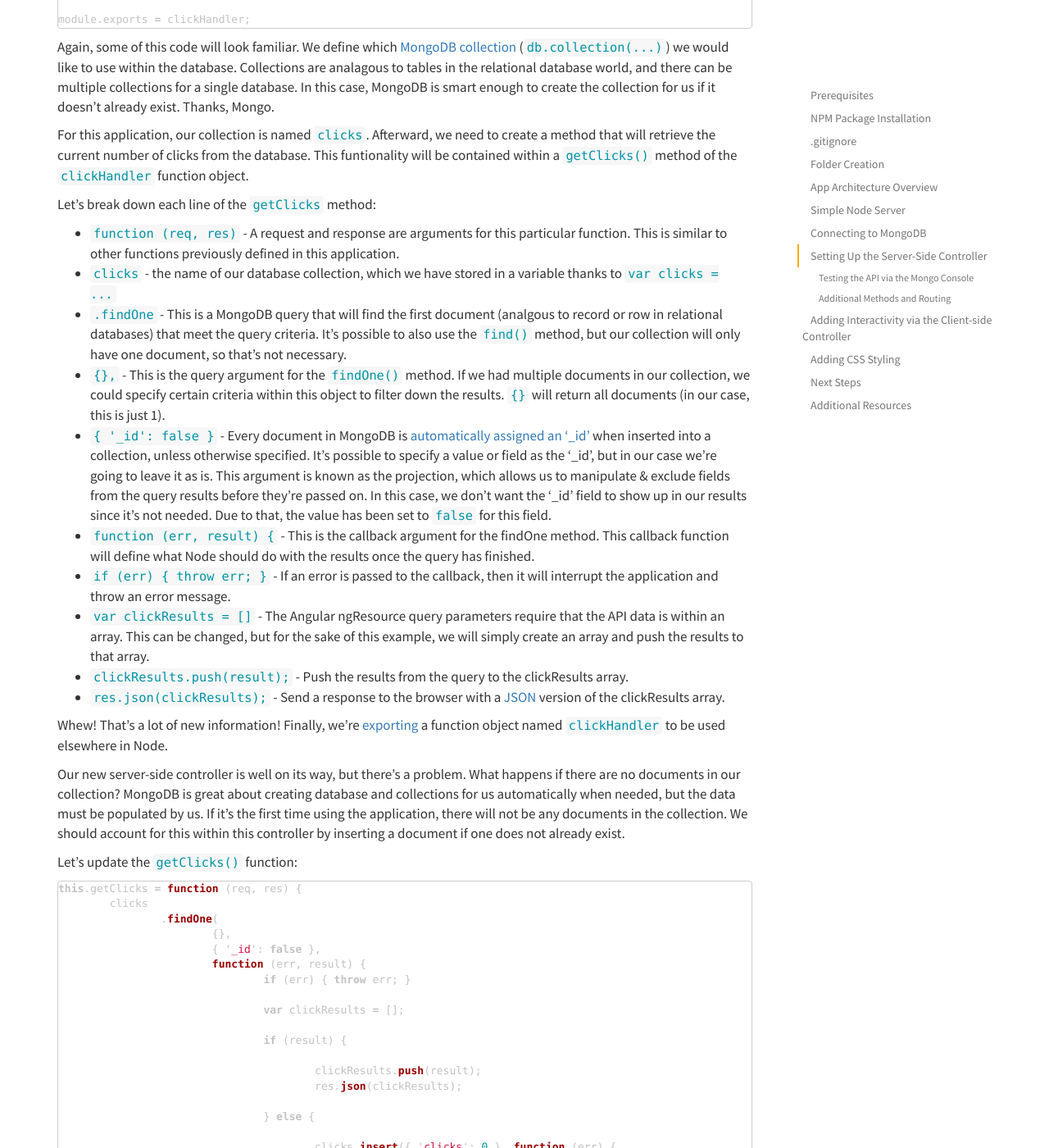
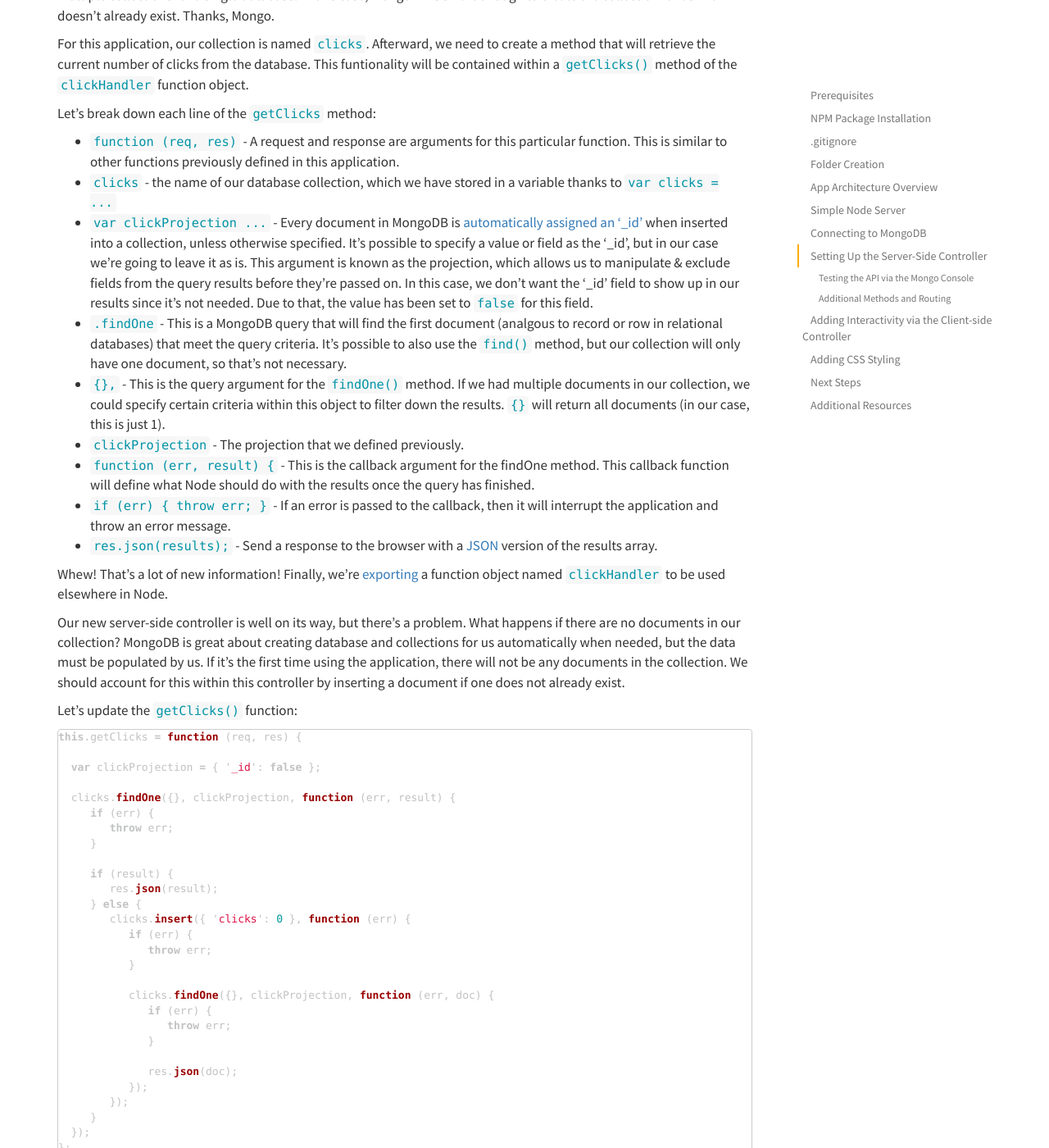
Before and after one commit to johnstonbl01/clementinejs, a Jekyll site: the page built from tutorials/tutorial-beginner.md, in a window 1280 px wide and 1400 px high, scrolled down 11339 px. Shown: the whole window at 82% size. Built offline with Jekyll 4.4.1, drawn with Linux system fonts in a browser that asks for light colours; Markdown is read by kramdown in place of the engine named in the settings; some of the changed text lies outside the part shown.

Commit message:
Remove erroneous Angular references in beginner tutorial.

````diff
--- a/tutorials/tutorial-beginner.md
+++ b/tutorials/tutorial-beginner.md
@@ -483,19 +483,13 @@
 	var clicks = db.collection('clicks');
 
 	this.getClicks = function (req, res) {
-		clicks
-			.findOne(
-				{},
-				{ '_id': false },
-				function (err, result) {
-					if (err) { throw err; }
+		clicks.findOne({}, clickProjection, function (err, result) {
+      if (err) {
+        throw err;
+      }
 
-					var clickResults = [];
-
-					clickResults.push(result);
-					res.json(clickResults);
-				}
-			);
+      res.json(result);
+    })
 	};
 };
 
@@ -510,14 +504,13 @@
 
 - `function (req, res)` - A request and response are arguments for this particular function. This is similar to other functions previously defined in this application.
 - `clicks` - the name of our database collection, which we have stored in a variable thanks to `var clicks = ...`
+- `var clickProjection ...` - Every document in MongoDB is [automatically assigned an '_id'](http://docs.mongodb.org/manual/reference/object-id/) when inserted into a collection, unless otherwise specified. It's possible to specify a value or field as the '_id', but in our case we're going to leave it as is. This argument is known as the projection, which allows us to manipulate & exclude fields from the query results before they're passed on. In this case, we don't want the '_id' field to show up in our results since it's not needed. Due to that, the value has been set to `false` for this field.
 - [`.findOne`](http://mongodb.github.io/node-mongodb-native/markdown-docs/queries.html#find-first-occurence-with-findone) - This is a MongoDB query that will find the first document (analgous to record or row in relational databases) that meet the query criteria. It's possible to also use the [`find()`](http://mongodb.github.io/node-mongodb-native/markdown-docs/queries.html#making-queries-with-find) method, but our collection will only have one document, so that's not necessary.
 - `{},` - This is the query argument for the `findOne()` method. If we had multiple documents in our collection, we could specify certain criteria within this object to filter down the results. `{}` will return all documents (in our case, this is just 1).
-- `{ '_id': false }` - Every document in MongoDB is [automatically assigned an '_id'](http://docs.mongodb.org/manual/reference/object-id/) when inserted into a collection, unless otherwise specified. It's possible to specify a value or field as the '_id', but in our case we're going to leave it as is. This argument is known as the projection, which allows us to manipulate & exclude fields from the query results before they're passed on. In this case, we don't want the '_id' field to show up in our results since it's not needed. Due to that, the value has been set to `false` for this field.
+- `clickProjection` - The projection that we defined previously.
 - `function (err, result) {` - This is the callback argument for the findOne method. This callback function will define what Node should do with the results once the query has finished.
 - `if (err) { throw err; }` - If an error is passed to the callback, then it will interrupt the application and throw an error message.
-- `var clickResults = []` - The Angular ngResource query parameters require that the API data is within an array. This can be changed, but for the sake of this example, we will simply create an array and push the results to that array.
-- `clickResults.push(result);` - Push the results from the query to the clickResults array.
-- `res.json(clickResults);` - Send a response to the browser with a [JSON](http://www.json.org/) version of the clickResults array.
+- `res.json(results);` - Send a response to the browser with a [JSON](http://www.json.org/) version of the results array.
 
 Whew! That's a lot of new information! Finally, we're [exporting](https://nodejs.org/api/modules.html#modules_module_exports) a function object named `clickHandler` to be used elsewhere in Node.
 
@@ -527,41 +520,33 @@
 
 ```js
 this.getClicks = function (req, res) {
-	clicks
-		.findOne(
-			{},
-			{ '_id': false },
-			function (err, result) {
-				if (err) { throw err; }
 
-				var clickResults = [];
+  var clickProjection = { '_id': false };
 
-				if (result) {
+  clicks.findOne({}, clickProjection, function (err, result) {
+     if (err) {
+        throw err;
+     }
 
-					clickResults.push(result);
-					res.json(clickResults);
+     if (result) {
+        res.json(result);
+     } else {
+        clicks.insert({ 'clicks': 0 }, function (err) {
+           if (err) {
+              throw err;
+           }
 
-				} else {
+           clicks.findOne({}, clickProjection, function (err, doc) {
+              if (err) {
+                 throw err;
+              }
 
-					clicks.insert({ 'clicks': 0 }, function (err) {
-						if (err) { throw err; }
-
-						clicks.findOne(
-							{},
-							{'_id': false},
-							function (err, doc) {
-								if (err) { throw err; }
-
-								clickResults.push(doc);
-								res.json(clickResults);
-						});
-
-					});
-
-				}
-			}
-		);
-	};
+              res.json(doc);
+           });
+        });
+     }
+  });
+};
 ```
 
 The first order of business is to check that the original `findOne()` query actually returns a result. If it does, then we proceed with the same as before by inserting the results into an array and passing that back to Node and the browser. This is done within the `if (result) { ... }` block above.
@@ -675,67 +660,56 @@
 'use strict';
 
 function clickHandler (db) {
-	var clicks = db.collection('clicks');
+   var clicks = db.collection('clicks');
 
-	this.getClicks = function (req, res) {
-		clicks
-			.findOne(
-				{},
-				{ '_id': false },
-				function (err, result) {
-					if (err) { throw err; }
+   this.getClicks = function (req, res) {
 
-					var clickResults = [];
+      var clickProjection = { '_id': false };
 
-					if (result) {
-						clickResults.push(result);
-						res.json(clickResults);
-					} else {
-						clicks.insert({ 'clicks': 0 }, function (err) {
-							if (err) { throw err; }
+      clicks.findOne({}, clickProjection, function (err, result) {
+         if (err) {
+            throw err;
+         }
 
-							clicks.findOne({}, {'_id': false}, function (err, doc) {
-								if (err) { throw err; }
+         if (result) {
+            res.json(result);
+         } else {
+            clicks.insert({ 'clicks': 0 }, function (err) {
+               if (err) {
+                  throw err;
+               }
 
-								clickResults.push(doc);
-								res.json(clickResults);
-							});
+               clicks.findOne({}, clickProjection, function (err, doc) {
+                  if (err) {
+                     throw err;
+                  }
 
-						});
+                  res.json(doc);
+               });
+            });
+         }
+      });
+   };
 
-					}
-				}
-			);
-	};
+   this.addClick = function (req, res) {
+      clicks.findAndModify({}, { '_id': 1 }, { $inc: { 'clicks': 1 }}, function (err, result) {
+         if (err) {
+            throw err;
+         }
 
-	this.addClick = function (req, res) {
-		clicks
-			.findAndModify(
-				{},
-				{ '_id': 1 },
-				{ $inc: { 'clicks': 1 } },
-				function (err, result) {
-					if (err) { throw err; }
+         res.json(result);
+      });
+   };
 
-					res.json(result);
-				}
-			);
-	};
-
-	this.resetClicks = function (req, res) {
-		clicks
-			.update(
-				{},
-				{ 'clicks': 0 },
-				function (err, result) {
-					if (err) { throw err; }
-
-					res.json(result);
-				}
-			);
-	};
-
-};
+   this.resetClicks = function (req, res) {
+      clicks.update({}, { 'clicks': 0 }, function (err, result) {
+         if (err) {
+            throw err;
+         }
+         res.json(result);
+      });
+   };
+}
 
 module.exports = clickHandler;
 ```
````
